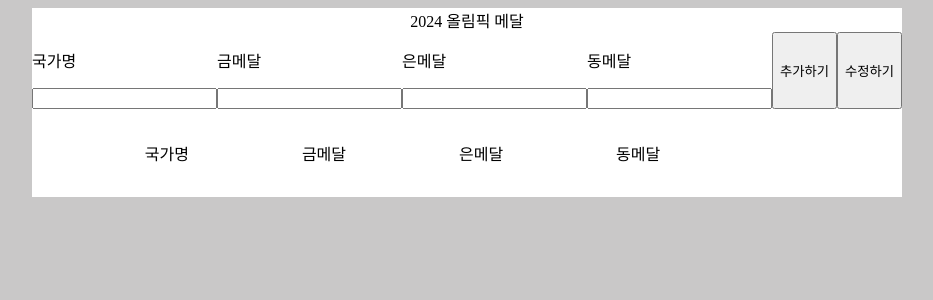
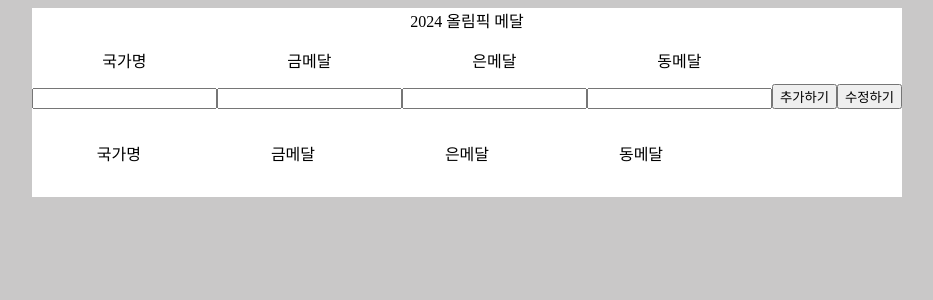
Before and after one commit to 123456466/olympic-medal-tracker, a React (Vite) app: page / in a window 1280 px wide. Shown: the top 300 px of the page, without its empty margins (173-1106 px from the left). Built offline with nearby package versions, Linux system fonts and the light colour scheme.

Commit message:
css : 최종의 최종 디자인 뼈대

```diff
--- a/src/App.css
+++ b/src/App.css
@@ -20,6 +20,11 @@ header{
 .AddList{
     display: flex;
     flex-direction: row;
+    text-align: center;
+}
+
+.ListButton{
+    margin: auto auto 0px auto
 }
 
 .ShowList{
@@ -32,10 +37,20 @@ header{
     display: flex;
     flex-direction: row;
     justify-content: space-evenly;
+    text-align: center;
 }
 
 .List{
     display: flex;
     flex-direction: row;
     justify-content: space-evenly;
+    text-align: center;
 }
+
+.ListContents{
+    width: 20%;
+}
+
+.Delete{
+    margin: auto;
+}
```
